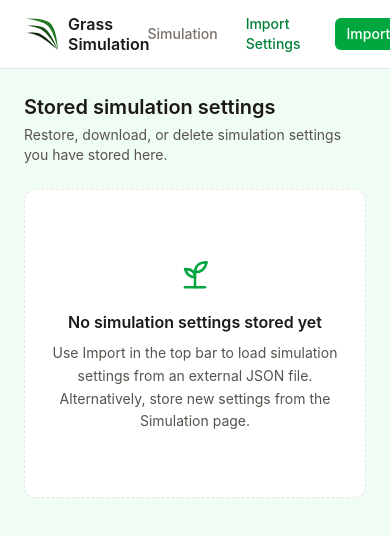
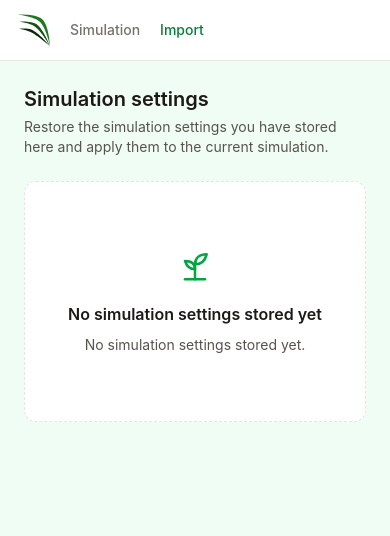
Before and after one commit to artdien/grass-sim, a React (Vite) app: page /import-settings in a window 390 px wide. Shown: the top 536 px of the page. Built offline with nearby package versions, Linux system fonts and the light colour scheme.

Commit message:
feat: make design more responsive for mobile devices

```diff
--- a/src/components/ImportSettingsCard.tsx
+++ b/src/components/ImportSettingsCard.tsx
@@ -25,7 +25,7 @@ export const ImportSettingsCard = ({ entry, onRestore, onDownload, onAskDelete }
           title="Delete these simulation settings"
           aria-label={`Delete ${entry.name}`}
           onClick={onAskDelete}
-          className="rounded-md bg-red-50 p-1 text-red-600 transition-colors hover:bg-red-100 hover:text-red-700 focus-visible:ring-2 focus-visible:ring-red-600 focus-visible:ring-offset-2 focus-visible:ring-offset-white focus-visible:outline-none"
+          className="hidden rounded-md bg-red-50 p-1 text-red-600 transition-colors hover:bg-red-100 hover:text-red-700 focus-visible:ring-2 focus-visible:ring-red-600 focus-visible:ring-offset-2 focus-visible:ring-offset-white focus-visible:outline-none pointer-fine:inline-flex"
         >
           <svg
             className="h-4 w-4"
@@ -66,7 +66,7 @@ export const ImportSettingsCard = ({ entry, onRestore, onDownload, onAskDelete }
           title="Downloads these simulation settings as a JSON file"
           aria-label={`Download ${entry.name}`}
           onClick={onDownload}
-          className="flex-1 rounded-md border border-stone-200 bg-white px-3 py-1.5 text-sm font-medium text-stone-600 shadow-sm transition-colors hover:text-stone-900 focus-visible:ring-2 focus-visible:ring-green-600 focus-visible:ring-offset-2 focus-visible:ring-offset-white focus-visible:outline-none"
+          className="hidden flex-1 rounded-md border border-stone-200 bg-white px-3 py-1.5 text-sm font-medium text-stone-600 shadow-sm transition-colors hover:text-stone-900 focus-visible:ring-2 focus-visible:ring-green-600 focus-visible:ring-offset-2 focus-visible:ring-offset-white focus-visible:outline-none pointer-fine:flex"
         >
           Download
         </button>
--- a/src/components/Navbar.tsx
+++ b/src/components/Navbar.tsx
@@ -63,22 +63,26 @@ export const Navbar = () => {
   return (
     <nav
       aria-label="Main"
-      className="flex items-center gap-8 border-b border-stone-200 bg-white px-6 py-3"
+      className="flex items-center gap-4 border-b border-stone-200 bg-white px-4 py-3 sm:gap-8 sm:px-6"
     >
       <div className="flex items-center gap-2">
         <img src="/icon.svg" alt="" className="h-9 w-9 shrink-0" aria-hidden="true" />
-        <span className="text-base leading-tight font-semibold text-stone-900" aria-hidden="true">
+        <span
+          className="hidden text-base leading-tight font-semibold text-stone-900 pointer-fine:inline"
+          aria-hidden="true"
+        >
           Grass
           <br />
           Simulation
         </span>
       </div>
-      <div className="flex items-center gap-6">
+      <div className="flex items-center gap-4 sm:gap-6">
         <NavLink to="/simulation" className={linkClassName(isActive('/simulation'))}>
           Simulation
         </NavLink>
         <NavLink to="/import-settings" className={linkClassName(isActive('/import-settings'))}>
-          Import Settings
+          <span className="pointer-fine:hidden">Import</span>
+          <span className="hidden pointer-fine:inline">Import Settings</span>
         </NavLink>
       </div>
       {showImport && (
@@ -96,7 +100,7 @@ export const Navbar = () => {
             type="button"
             title="Imports simulation settings from an external JSON file"
             onClick={handleImportClick}
-            className="ml-auto rounded-md bg-green-600 px-3 py-1.5 text-sm font-medium text-white transition-colors hover:bg-green-700 focus-visible:ring-2 focus-visible:ring-green-600 focus-visible:ring-offset-2 focus-visible:ring-offset-white focus-visible:outline-none"
+            className="ml-auto hidden rounded-md bg-green-600 px-3 py-1.5 text-sm font-medium text-white transition-colors hover:bg-green-700 focus-visible:ring-2 focus-visible:ring-green-600 focus-visible:ring-offset-2 focus-visible:ring-offset-white focus-visible:outline-none pointer-fine:inline-flex"
           >
             Import
           </button>
@@ -108,7 +112,7 @@ export const Navbar = () => {
           type="button"
           title="Enters fullscreen mode so only the scene is visible"
           onClick={enterFullscreen}
-          className="ml-auto rounded-md bg-green-600 px-3 py-1.5 text-sm font-medium text-white transition-colors hover:bg-green-700 focus-visible:ring-2 focus-visible:ring-green-600 focus-visible:ring-offset-2 focus-visible:ring-offset-white focus-visible:outline-none"
+          className="ml-auto hidden rounded-md bg-green-600 px-3 py-1.5 text-sm font-medium text-white transition-colors hover:bg-green-700 focus-visible:ring-2 focus-visible:ring-green-600 focus-visible:ring-offset-2 focus-visible:ring-offset-white focus-visible:outline-none pointer-fine:inline-flex"
         >
           Fullscreen
         </button>
--- a/src/components/sidebar/Sidebar.tsx
+++ b/src/components/sidebar/Sidebar.tsx
@@ -53,7 +53,7 @@ export const Sidebar = () => {
 
   return (
     <aside
-      className={`flex h-full shrink-0 flex-col overflow-y-auto border-r border-stone-200 bg-green-50 transition-[width] duration-200 ${
+      className={`hidden h-full shrink-0 flex-col overflow-y-auto border-r border-stone-200 bg-green-50 transition-[width] duration-200 pointer-fine:flex ${
         isOpen ? 'w-1/5 gap-4 p-4' : 'w-14 items-center p-2'
       }`}
     >
--- a/src/pages/ImportSettingsPage.tsx
+++ b/src/pages/ImportSettingsPage.tsx
@@ -38,9 +38,18 @@ export const ImportSettingsPage = () => {
   return (
     <div className="h-full overflow-y-auto">
       <div className="mx-auto w-full max-w-7xl px-6 py-6">
-        <h1 className="text-xl font-semibold text-stone-900">Stored simulation settings</h1>
+        <h1 className="text-xl font-semibold text-stone-900">
+          <span className="pointer-fine:hidden">Simulation settings</span>
+          <span className="hidden pointer-fine:inline">Stored simulation settings</span>
+        </h1>
         <p className="mt-1 text-sm text-stone-600">
-          Restore, download, or delete simulation settings you have stored here.
+          <span className="pointer-fine:hidden">
+            Restore the simulation settings you have stored here and apply them to the current
+            simulation.
+          </span>
+          <span className="hidden pointer-fine:inline">
+            Restore, download, or delete simulation settings you have stored here.
+          </span>
         </p>
 
         {storedSettings.length === 0 ? (
@@ -64,8 +73,11 @@ export const ImportSettingsPage = () => {
               No simulation settings stored yet
             </h2>
             <p className="mt-2 max-w-sm text-sm leading-relaxed text-stone-600">
-              Use Import in the top bar to load simulation settings from an external JSON file.
-              Alternatively, store new settings from the Simulation page.
+              <span className="pointer-fine:hidden">No simulation settings stored yet.</span>
+              <span className="hidden pointer-fine:inline">
+                Use Import in the top bar to load simulation settings from an external JSON file.
+                Alternatively, store new settings from the Simulation page.
+              </span>
             </p>
           </div>
         ) : (
--- a/src/scene/Scene.tsx
+++ b/src/scene/Scene.tsx
@@ -1,11 +1,11 @@
 import * as THREE from 'three';
-import { useEffect, useRef, memo } from 'react';
+import { useEffect, useRef, useState, memo } from 'react';
 import { useSimulationStore } from '@/store/simulation';
 import { createLighting } from '@/scene/lighting';
 import { createTerrain } from '@/scene/terrain';
 import { createEnvironment } from '@/scene/environment';
 import { registerSceneScreenshot, createSceneCapture } from '@/scene/screenshot';
-import { createMovement } from '@/scene/movement';
+import { createMovement, isMobile } from '@/scene/movement';
 
 /** EMA weight applied per frame when smoothing the FPS readout; smaller values react more slowly. */
 const FPS_ALPHA = 0.1;
@@ -22,6 +22,8 @@ export const Scene = memo(() => {
   const containerRef = useRef<HTMLDivElement>(null);
   const fpsRef = useRef<HTMLSpanElement>(null);
   const hintRef = useRef<HTMLSpanElement>(null);
+  // Stable for the mount's lifetime; must match the control chosen in the effect.
+  const [mobile] = useState(isMobile);
 
   useEffect(() => {
     const container = containerRef.current;
@@ -36,11 +38,13 @@ export const Scene = memo(() => {
     const renderer = new THREE.WebGLRenderer({ antialias: true });
     container.appendChild(renderer.domElement);
 
-    const movement = createMovement(camera, renderer.domElement);
-
     // Start at roughly eye height over the field, facing its center.
     camera.position.set(0, 2, 0);
     camera.lookAt(1, 2, 0);
+
+    // Created after the initial camera placement: on mobile the orbit controls
+    // reposition the camera and override the placement above.
+    const movement = createMovement(camera, renderer.domElement);
 
     // Build the entities from the current settings, then sync them imperatively
     // each frame below. Lighting comes from the shared module and is passed to
@@ -143,7 +147,9 @@ export const Scene = memo(() => {
         ref={hintRef}
         className="pointer-events-none absolute bottom-3 left-1/2 z-10 -translate-x-1/2 rounded-md bg-stone-950/60 px-2 py-0.5 font-mono text-xs text-stone-300 tabular-nums select-none"
       >
-        Click to look around · WASD move · E/Q up/down · ESC releases the mouse
+        {mobile
+          ? 'Drag to look around · Pinch or scroll to zoom'
+          : 'Click to look around · WASD move · E/Q up/down · ESC releases the mouse'}
       </span>
     </div>
   );
```
Also changed, not shown: src/scene/movement.ts (+69 -14 lines).
